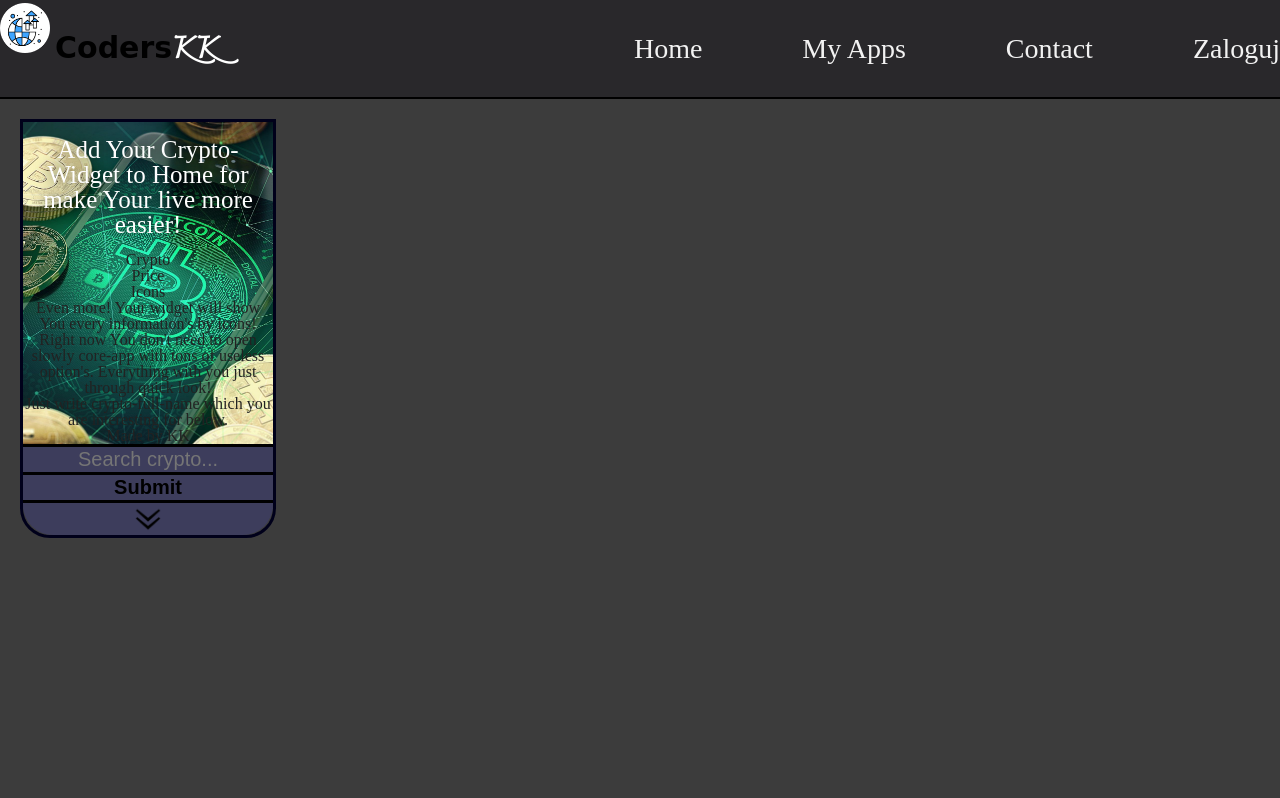
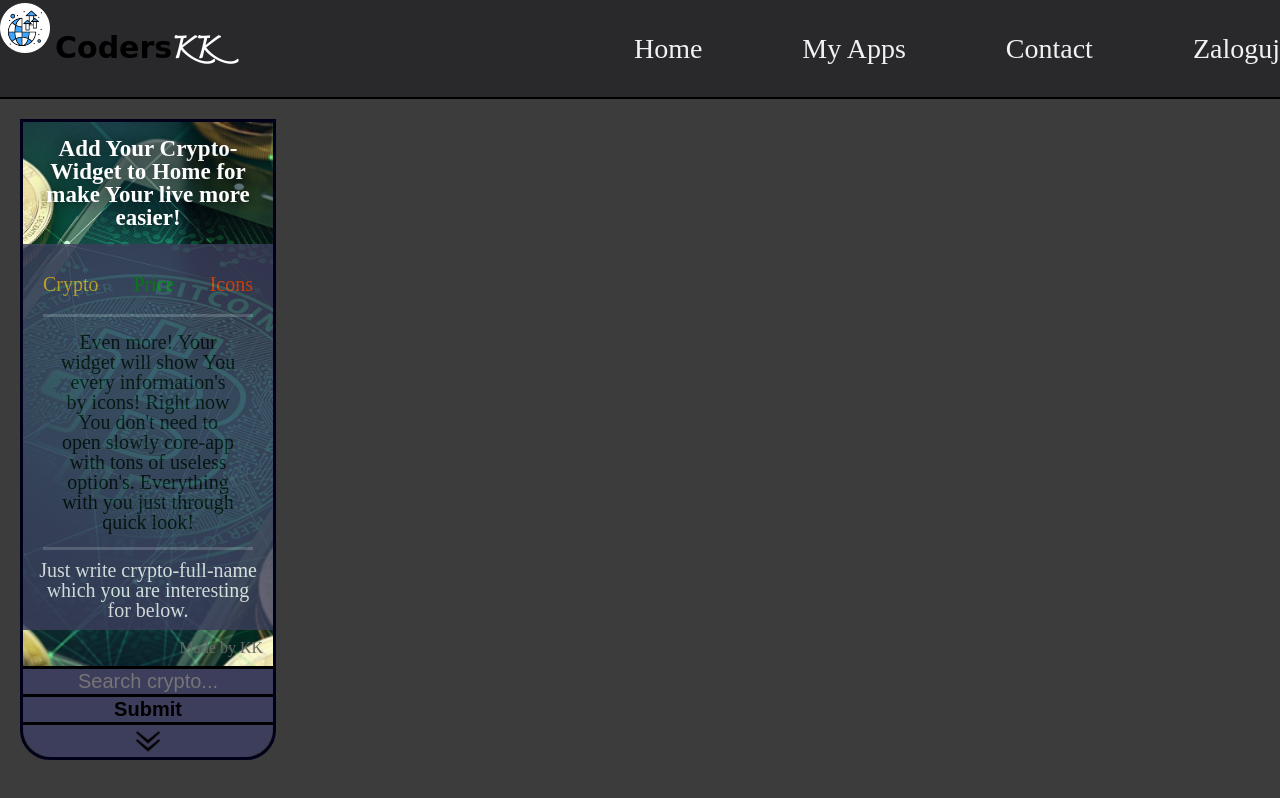
Before and after one commit to Konradk7/react-global-app, a React (Create React App) app: page / in a window 1280 px wide. Built offline with nearby package versions, Linux system fonts and the light colour scheme.

Commit message:
Finish crypto form

```diff
--- a/src/components/CryptoSearch.js
+++ b/src/components/CryptoSearch.js
@@ -14,10 +14,10 @@ function CryptoSearch({search, change, submit}) {
                         easier!</h2>
 
                     <div className="crypto-search__form-container__text">
-                        <ul className="crypto-search__form-container__list">
-                            <li className="crypto-search__form-container__list-element">Crypto</li>
-                            <li className="crypto-search__form-container__list-element">Price</li>
-                            <li className="crypto-search__form-container__list-element">Icons</li>
+                        <ul className="crypto-search__form-container__text-list">
+                            <li className="crypto-search__form-container__text-list-element">Crypto</li>
+                            <li className="crypto-search__form-container__text-list-element">Price</li>
+                            <li className="crypto-search__form-container__text-list-element">Icons</li>
                         </ul>
                         <p className="crypto-search__form-container__text-main">
                             Even more! Your widget will show You every information's by
--- a/src/sass/common/_colors.scss
+++ b/src/sass/common/_colors.scss
@@ -25,6 +25,7 @@ $color-slide-boxs-shadow: rgba(194, 194, 194, 0.2);
 $color-slider-background: rgba(200, 200, 200, 0.3);
 
 $color-crypto-inputs: rgb(61, 61, 92);
+$color-crypto-text-background: rgba(61, 61, 92);
 
 %border {
   border: toRem(3) solid $color-weather-form-border;
--- a/src/sass/components/_CryptoSearch.scss
+++ b/src/sass/components/_CryptoSearch.scss
@@ -14,6 +14,7 @@
     flex-direction: column;
     text-align: center;
     @extend %form-btns-radius;
+    cursor: pointer;
 
     &-input {
       background: $color-crypto-inputs;
@@ -40,6 +41,7 @@
         height: toRem(30);
       }
     }
+
     &-container {
       background-image: url("../../images/crypto.jpg");
       background-repeat: no-repeat;
@@ -48,13 +50,67 @@
 
 
       &__title {
-        font-size: toRem(25);
+        font-size: toRem(23);
         padding: toRem(15);
         color: white;
         text-shadow: 0 0 toRem(15) black;
+        font-weight: bolder;
+      }
+
+      &__text {
+        background: $color-crypto-text-background;
+        color: white;
+        opacity: 80%;
+        transition: 1.5s;
+        padding: toRem(10);
+        font-size: toRem(20);
+
+        &:hover {
+          opacity: 100%;
+          margin: 0 toRem(20);
+          @extend %border;
+          padding-left: 0;
+          padding-right: 0;
+
+        }
 
 
+        &-list {
+          display: flex;
+          justify-content: space-between;
+          margin: toRem(20) toRem(10);
+          font-size: toRem(20);
 
+          &-element {
+            &:first-child {
+              border-left: none;
+              color: goldenrod;
+            }
+
+            &:nth-child(2) {
+              color: green;
+            }
+
+            &:last-child {
+              color: orangered;
+            }
+
+          }
+
+        }
+
+        &-main {
+          border-bottom: toRem(3) solid rgba(194, 194, 214, 0.3);
+          border-top: toRem(3) solid rgba(194, 194, 214, 0.3);
+          padding: toRem(15);
+          margin: toRem(10);
+          color: black;
+        }
+      }
+      &__footer {
+        margin: toRem(10);
+        text-align: end;
+        color: lighten(black, 40%);
       }
     }
   }
```
